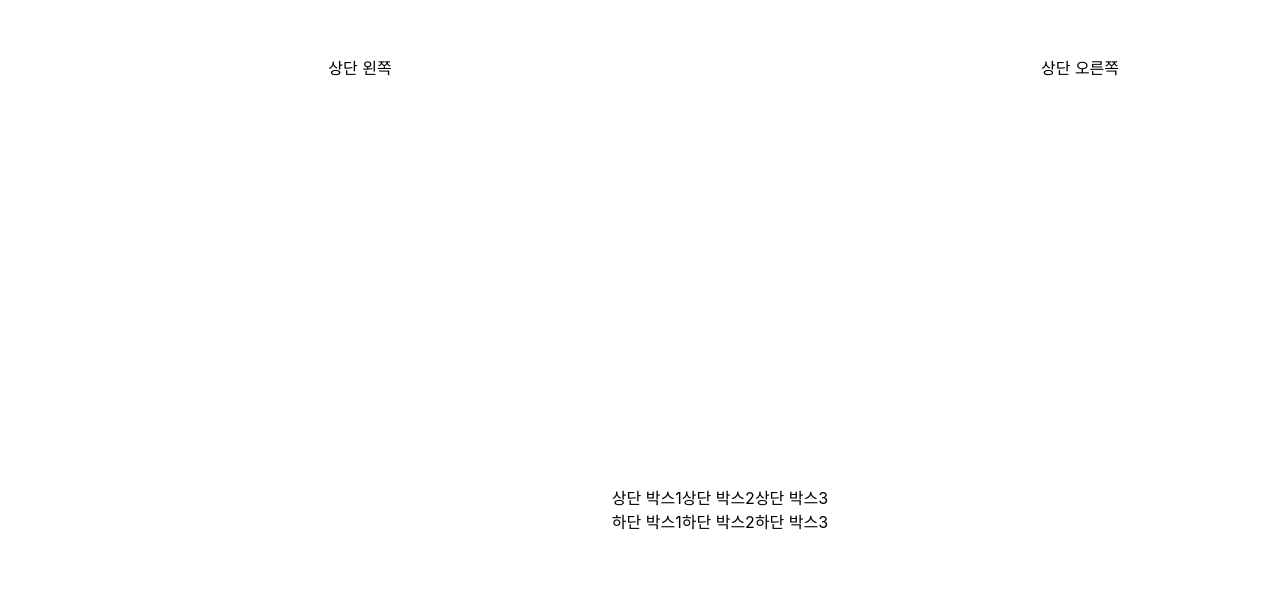
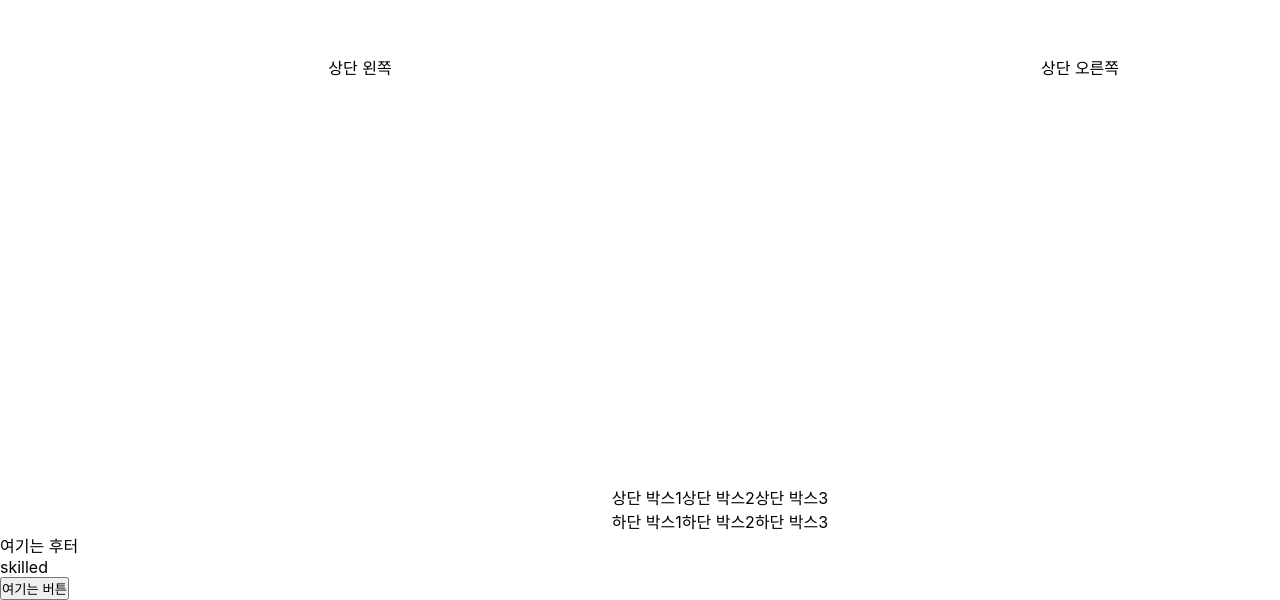
Before and after one commit to chasura416/Frontend_Mentor_challenges, a React (Create React App) app: page /main2 in a window 1280 px wide. Shown: the part 352-952 px from the top of the page. Before the commit the page ends 885 px from the top, so only its background shows below. Built offline with nearby package versions, Linux system fonts and the light colour scheme.

Commit message:
레이아웃 설정

```diff
--- a/src/pages/main2.tsx
+++ b/src/pages/main2.tsx
@@ -19,6 +19,11 @@ const main2 = () => {
           <div>하단 박스3</div>
         </St.LowerBoxWrapper>
       </St.BoxWrapper>
+      <div>
+        여기는 후터
+        <div>skilled</div>
+        <button>여기는 버튼</button>
+      </div>
     </St.Layout>
   );
 };
```
